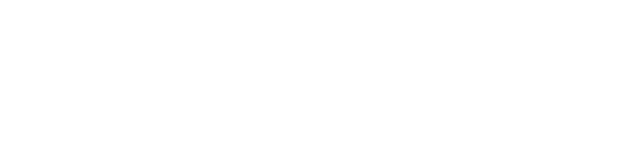
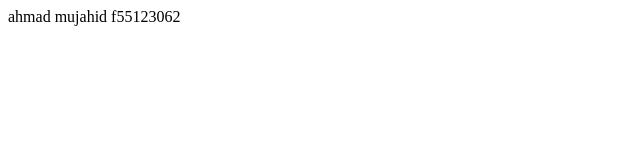
Before and after one commit to Amd-Muje/Programing_Tadulako, a plain HTML site: page 1/index.html in a window 1280 px wide. Shown: the whole page, without its empty margins (0-640 px from the left). Drawn offline with Linux system fonts and the light colour scheme.

Commit message:
update baru guys

```diff
--- a/1/index.html
+++ b/1/index.html
@@ -6,6 +6,7 @@
     <title>Document</title>
 </head>
 <body>
-
+    ahmad mujahid
+    f55123062
 </body>
 </html>
```
